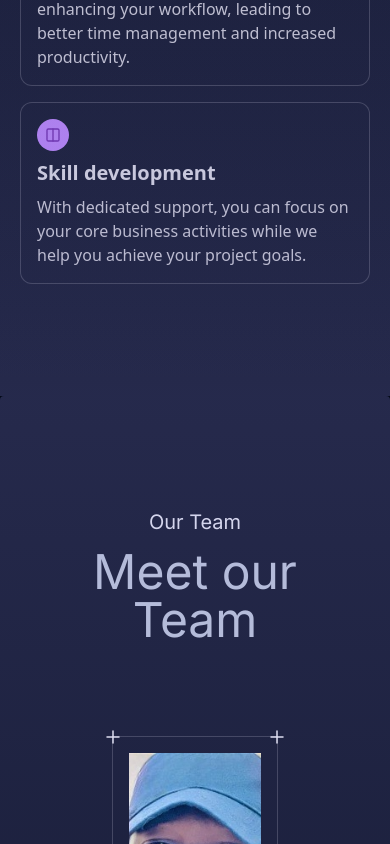
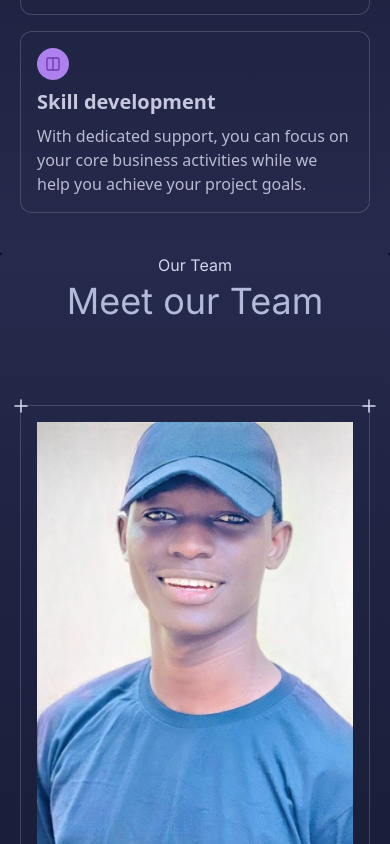
Before and after one commit to NureniJamiu/pmignite, a Next.js app: page / in a window 390 px wide. Shown: the part 3986-4830 px from the top of the page. Built offline with nearby package versions, Linux system fonts and the light colour scheme.

Commit message:
responsive component

```diff
--- a/src/components/custom/PmBenefits.tsx
+++ b/src/components/custom/PmBenefits.tsx
@@ -34,7 +34,7 @@ const items = [
 ];
 
 const PmBenefits = () => {
-    return <div className="relative py-28">
+    return <div className="relative md:py-28 border-t py-10 md:border-none">
         <div className="max-w-6xl mx-auto px-5">
             <h4 className=" text-gray-300 text-center text-base md:text-lg md:pb-2 ">What we promise</h4>
             <h1 className="text-3xl md:text-4xl text-center py-1 md:py-2">Our Project Managers</h1>
--- a/src/components/custom/Teams.tsx
+++ b/src/components/custom/Teams.tsx
@@ -12,14 +12,14 @@ import TEAM_THREE from "@/images/maleeq.jpg";
 
 const Teams = () => {
     return (
-        <div className="relative w-full rounded-t bg-background p-20 md:shadow-xl pt-28 pb-24 overflow-hidden">
-            <div className="max-w-6xl mx-auto">
+        <div className="relative w-full rounded-t bg-background md:p-20 md:shadow-xl md:pt-28 md:pb-24 overflow-hidden">
+            <div className="max-w-6xl mx-auto px-5">
                 <div className="text-center">
-                    <span className="text-xl">Our Team</span>
-                    <h1 className="dark:text-slate-300 text-5xl my-3">Meet our Team</h1>
+                    <span className="md:text-xl">Our Team</span>
+                    <h1 className="dark:text-slate-300 text-4xl md:text-5xl my-1 md:my-3">Meet our Team</h1>
                 </div>
 
-                <div className="py-20 flex flex-col lg:flex-row items-center justify-center w-full gap-4 px-8">
+                <div className="py-20 flex flex-col lg:flex-row items-center justify-center w-full gap-4 md:px-8">
                     <Card title="Nureni Jamiu O." image={TEAM_ONE}>
                         <CanvasRevealEffect
                             animationSpeed={3}
```
